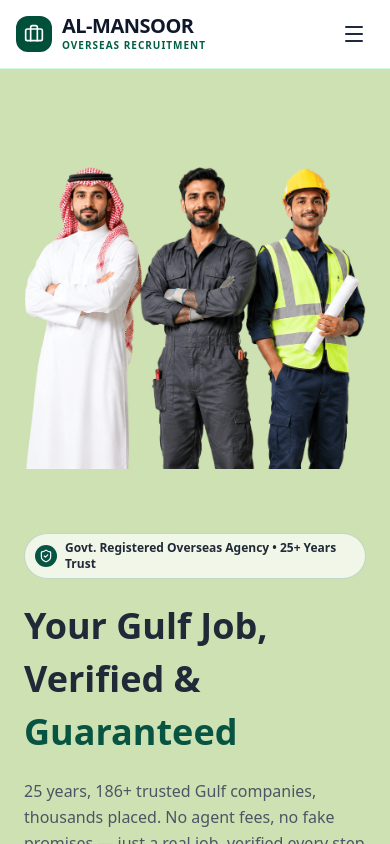
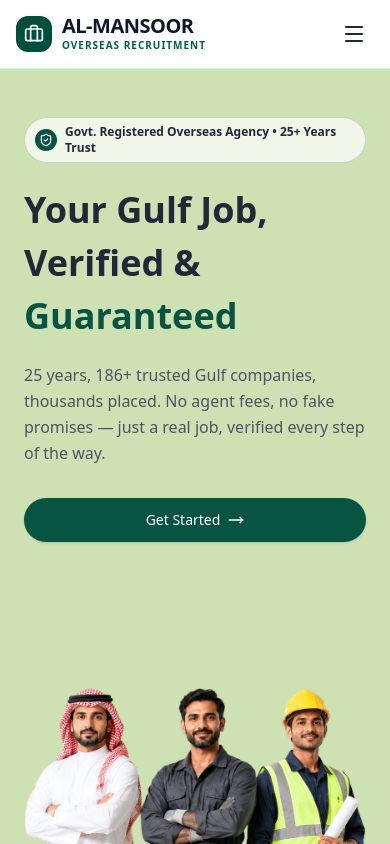
Before and after one commit to Abu24514/al_mansoor, a Next.js app: page / in a window 390 px wide. Shown: the top 844 px of the page. Built offline with nearby package versions, Linux system fonts and the light colour scheme.

Commit message:
fix : Hero.txs

```diff
--- a/src/components/ui/Hero.tsx
+++ b/src/components/ui/Hero.tsx
@@ -35,22 +35,24 @@ export default function Hero({
   imageAlt,
   imagePosition = "right",
 }: HeroProps) {
+  // Mobile/Tab (< md) par order-1 (ऊपर) aur Desktop (md:) par position ke hisab se adjust hoga
   const textOrder =
     imagePosition === "right"
-      ? "order-2 md:order-1 rtl:md:order-2"
-      : "order-2 md:order-2 rtl:md:order-1";
+      ? "order-1 md:order-1 rtl:md:order-2"
+      : "order-1 md:order-2 rtl:md:order-1";
 
+  // Mobile/Tab (< md) par order-2 (नीचे) aur Desktop (md:) par position ke hisab se adjust hoga
   const imageOrder =
     imagePosition === "right"
-      ? "order-1 md:order-2 rtl:md:order-1 md:right-0 rtl:md:right-auto rtl:md:left-0"
-      : "order-1 md:order-1 rtl:md:order-2 md:left-0 rtl:md:left-auto rtl:md:right-0";
+      ? "order-2 md:order-2 rtl:md:order-1 md:right-0 rtl:md:right-auto rtl:md:left-0"
+      : "order-2 md:order-1 rtl:md:order-2 md:left-0 rtl:md:left-auto rtl:md:right-0";
 
   return (
     <section className={`relative w-full ${bgColor} overflow-hidden`}>
       <div className="max-w-7xl mx-auto px-6 md:px-12 relative">
         <div className="grid grid-cols-1 md:grid-cols-2 items-center min-h-160">
           {/* Text content */}
-          <div className={`relative z-10 py-16 md:py-0 ${textOrder}`}>
+          <div className={`relative z-10 py-12 md:py-0 ${textOrder}`}>
             {badge && (
               <div className="inline-flex items-center gap-2 bg-white/70 backdrop-blur-sm border border-primary/20 rounded-full pl-2.5 pr-4 py-1.5 mb-6">
                 <span className="bg-primary text-white rounded-full p-1">
```
